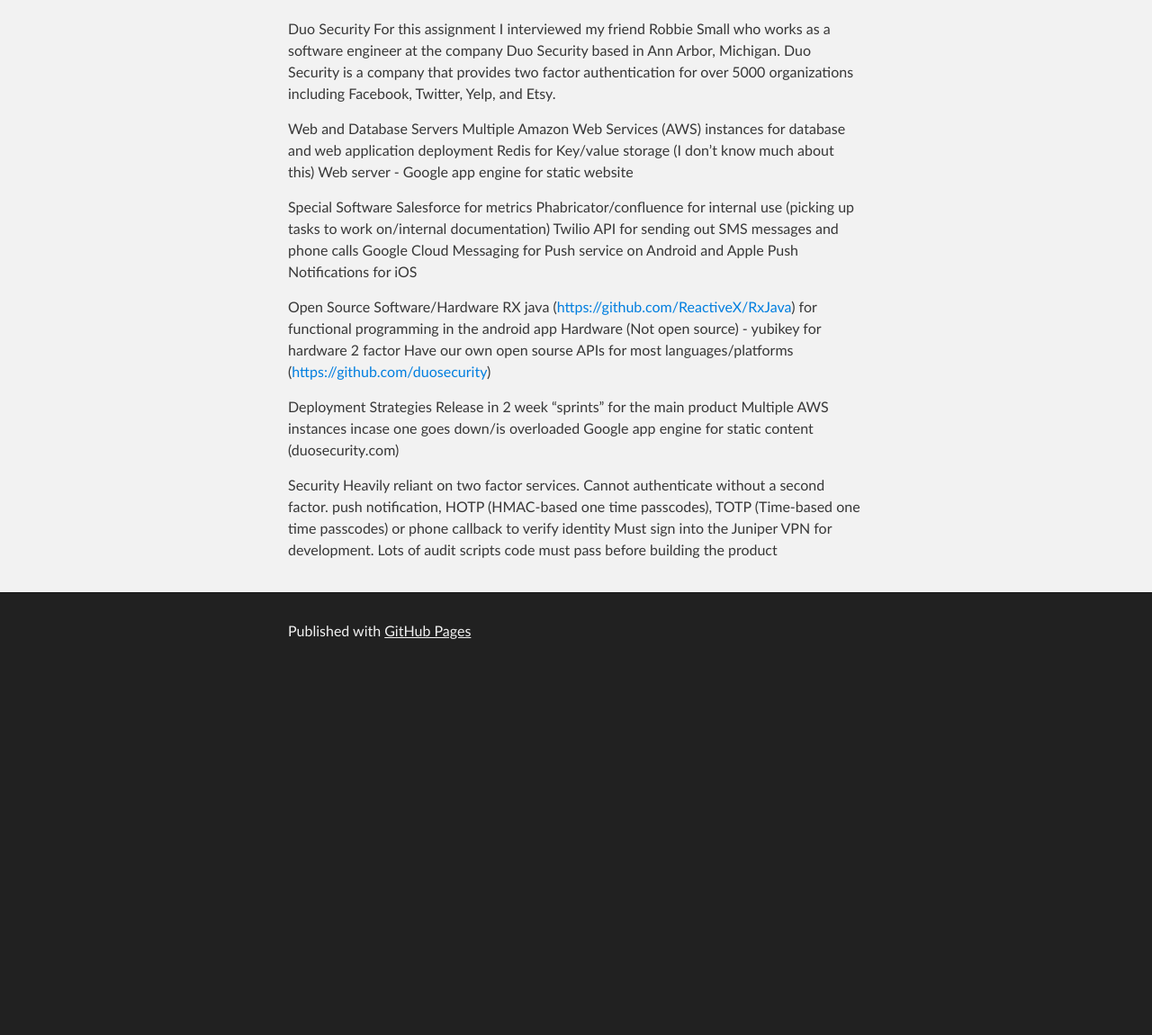
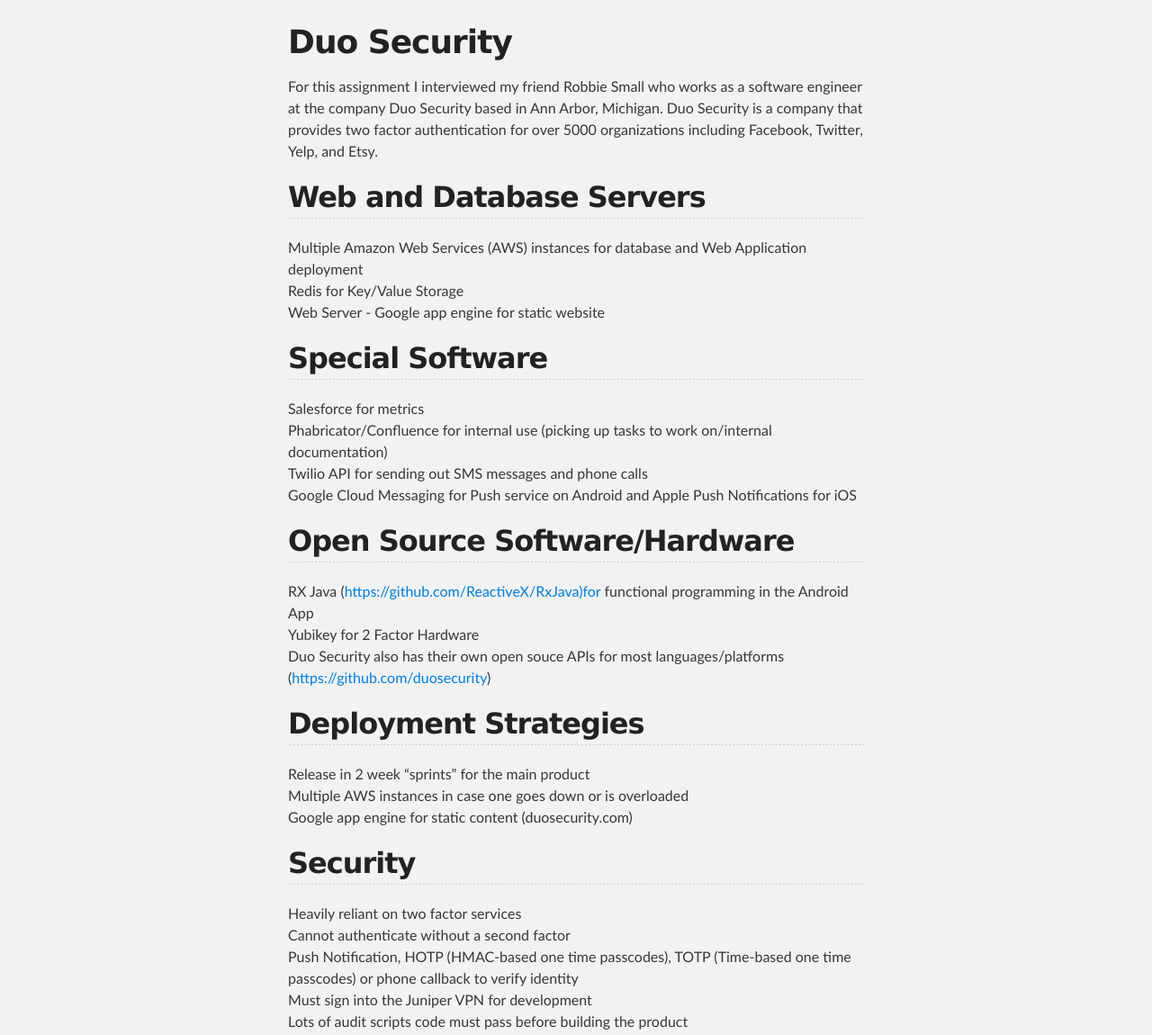
Before and after one commit to fellinti/fellinti.github.io, a plain HTML site: page index.html in a window 1280 px wide. Shown: the part 240-1390 px from the top of the page at 90% size. Before the commit the page ends 988 px from the top, so only its background shows below. Drawn offline with Linux system fonts and the light colour scheme.

Commit message:
Replace master branch with page content via GitHub

```diff
--- a/index.html
+++ b/index.html
@@ -27,36 +27,48 @@
     <!-- MAIN CONTENT -->
     <div id="main_content_wrap" class="outer">
       <section id="main_content" class="inner">
-        <p>Duo Security
-For this assignment I interviewed my friend Robbie Small who works as a software engineer at the company Duo Security based in Ann Arbor, Michigan. Duo Security is a company that provides two factor authentication for over 5000 organizations including Facebook, Twitter,  Yelp, and Etsy.</p>
+        <h1>
+<a id="duo-security" class="anchor" href="#duo-security" aria-hidden="true"><span class="octicon octicon-link"></span></a>Duo Security</h1>
 
-<p>Web and Database Servers
-Multiple Amazon Web Services (AWS) instances for database and web application deployment
-Redis for Key/value storage (I don’t know much about this)
-Web server - Google app engine for static website</p>
+<p>For this assignment I interviewed my friend Robbie Small who works as a software engineer at the company Duo Security based in Ann Arbor, Michigan. Duo Security is a company that provides two factor authentication for over 5000 organizations including Facebook, Twitter,  Yelp, and Etsy.</p>
 
-<p>Special Software
-Salesforce for metrics
-Phabricator/confluence for internal use (picking up tasks to work on/internal documentation)
-Twilio API for sending out SMS messages and phone calls
-Google Cloud Messaging for Push service on Android and Apple Push Notifications for iOS</p>
+<h2>
+<a id="web-and-database-servers" class="anchor" href="#web-and-database-servers" aria-hidden="true"><span class="octicon octicon-link"></span></a>Web and Database Servers</h2>
 
-<p>Open Source Software/Hardware
-RX java (<a href="https://github.com/ReactiveX/RxJava">https://github.com/ReactiveX/RxJava</a>) for functional programming in the android app
-Hardware (Not open source) - yubikey for hardware 2 factor
-Have our own open sourse APIs for most languages/platforms (<a href="https://github.com/duosecurity">https://github.com/duosecurity</a>)</p>
+<p>Multiple Amazon Web Services (AWS) instances for database and Web Application deployment<br>
+Redis for Key/Value Storage<br>
+Web Server - Google app engine for static website    </p>
 
-<p>Deployment Strategies
-Release in 2 week “sprints” for the main product
-Multiple AWS instances incase one goes down/is overloaded
-Google app engine for static content (duosecurity.com)</p>
+<h2>
+<a id="special-software" class="anchor" href="#special-software" aria-hidden="true"><span class="octicon octicon-link"></span></a>Special Software</h2>
 
-<p>Security
-Heavily reliant on two factor services.
-Cannot authenticate without a second factor.
-push notification, HOTP (HMAC-based one time passcodes), TOTP (Time-based one time passcodes) or phone callback to verify identity
-Must sign into the Juniper VPN for development.
-Lots of audit scripts code must pass before building the product</p>
+<p>Salesforce for metrics<br>
+Phabricator/Confluence for internal use (picking up tasks to work on/internal documentation)<br>
+Twilio API for sending out SMS messages and phone calls<br>
+Google Cloud Messaging for Push service on Android and Apple Push Notifications for iOS  </p>
+
+<h2>
+<a id="open-source-softwarehardware" class="anchor" href="#open-source-softwarehardware" aria-hidden="true"><span class="octicon octicon-link"></span></a>Open Source Software/Hardware</h2>
+
+<p>RX Java (<a href="https://github.com/ReactiveX/RxJava)for">https://github.com/ReactiveX/RxJava)for</a> functional programming in the Android App<br>
+Yubikey for 2 Factor Hardware<br>
+Duo Security also has their own open souce APIs for most languages/platforms (<a href="https://github.com/duosecurity">https://github.com/duosecurity</a>)  </p>
+
+<h2>
+<a id="deployment-strategies" class="anchor" href="#deployment-strategies" aria-hidden="true"><span class="octicon octicon-link"></span></a>Deployment Strategies</h2>
+
+<p>Release in 2 week “sprints” for the main product<br>
+Multiple AWS instances in case one goes down or is overloaded<br>
+Google app engine for static content (duosecurity.com)  </p>
+
+<h2>
+<a id="security" class="anchor" href="#security" aria-hidden="true"><span class="octicon octicon-link"></span></a>Security</h2>
+
+<p>Heavily reliant on two factor services<br>
+Cannot authenticate without a second factor<br>
+Push Notification, HOTP (HMAC-based one time passcodes), TOTP (Time-based one time passcodes) or phone callback to verify identity<br>
+Must sign into the Juniper VPN for development<br>
+Lots of audit scripts code must pass before building the product  </p>
       </section>
     </div>
 
```
Also changed, not shown: params.json (+1 -1 lines).
